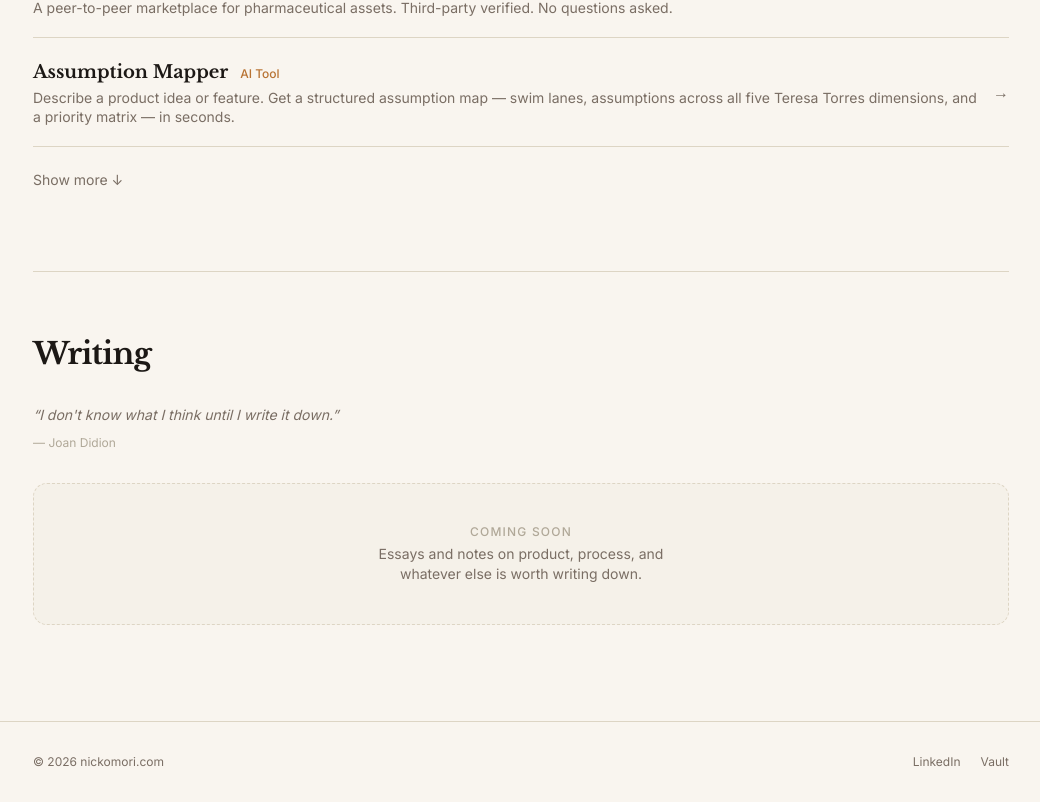
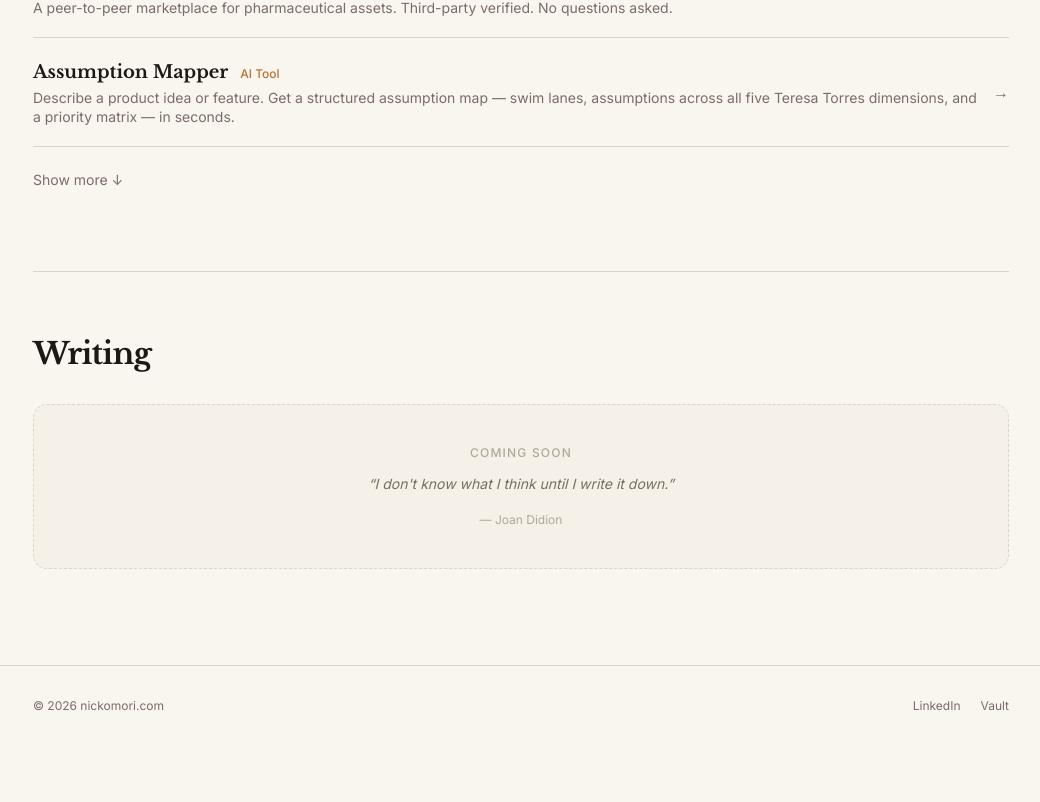
Before and after one commit to omorinick/nickomori-site, a Next.js app: page / in a window 1280 px wide. Shown: the part 890-1692 px from the top of the page, without its empty margins (119-1159 px from the left). After the commit the page ends 1636 px from the top, so only its background shows below. Built offline with nearby package versions, Linux system fonts and the light colour scheme.

Commit message:
Move Didion quote inside the coming soon card

```diff
--- a/src/app/page.tsx
+++ b/src/app/page.tsx
@@ -43,18 +43,13 @@ export default function Home() {
             Writing
           </h2>
 
-          {/* Epigraph */}
-          <blockquote className="mb-8 max-w-lg">
-            <p className="text-sm text-muted-foreground leading-relaxed mb-2 italic">
+          {/* Coming soon placeholder */}
+          <div className="rounded-xl border border-dashed border-border bg-card/40 px-6 py-10 flex flex-col items-center justify-center text-center select-none">
+            <p className="text-xs font-medium text-foreground-subtle uppercase tracking-widest mb-3">Coming soon</p>
+            <p className="text-sm text-muted-foreground max-w-xs leading-relaxed mb-4 italic">
               &ldquo;I don&apos;t know what I think until I write it down.&rdquo;
             </p>
             <p className="text-xs text-foreground-subtle">— Joan Didion</p>
-          </blockquote>
-
-          {/* Coming soon placeholder */}
-          <div className="rounded-xl border border-dashed border-border bg-card/40 px-6 py-10 flex flex-col items-center justify-center text-center select-none">
-            <p className="text-xs font-medium text-foreground-subtle uppercase tracking-widest mb-1">Coming soon</p>
-            <p className="text-sm text-muted-foreground max-w-xs">Essays and notes on product, process, and whatever else is worth writing down.</p>
           </div>
         </div>
       </section>
```
